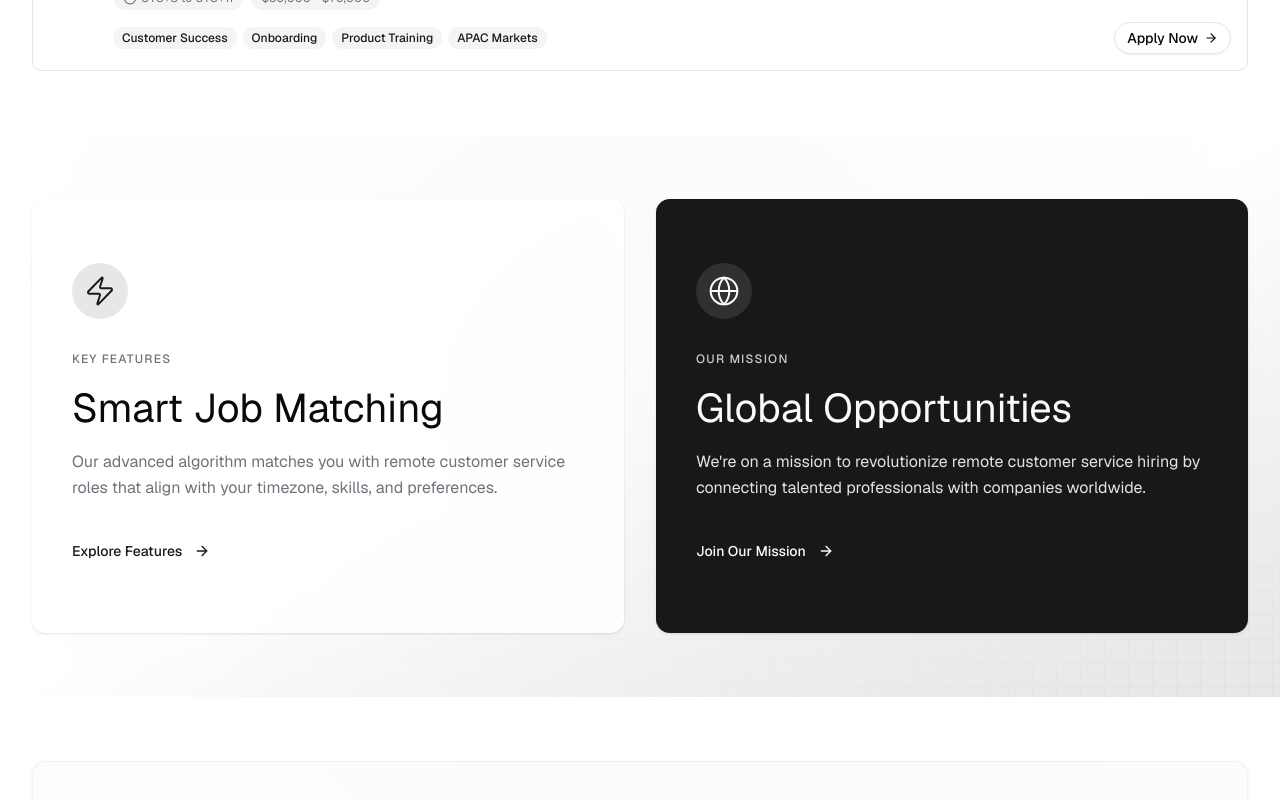
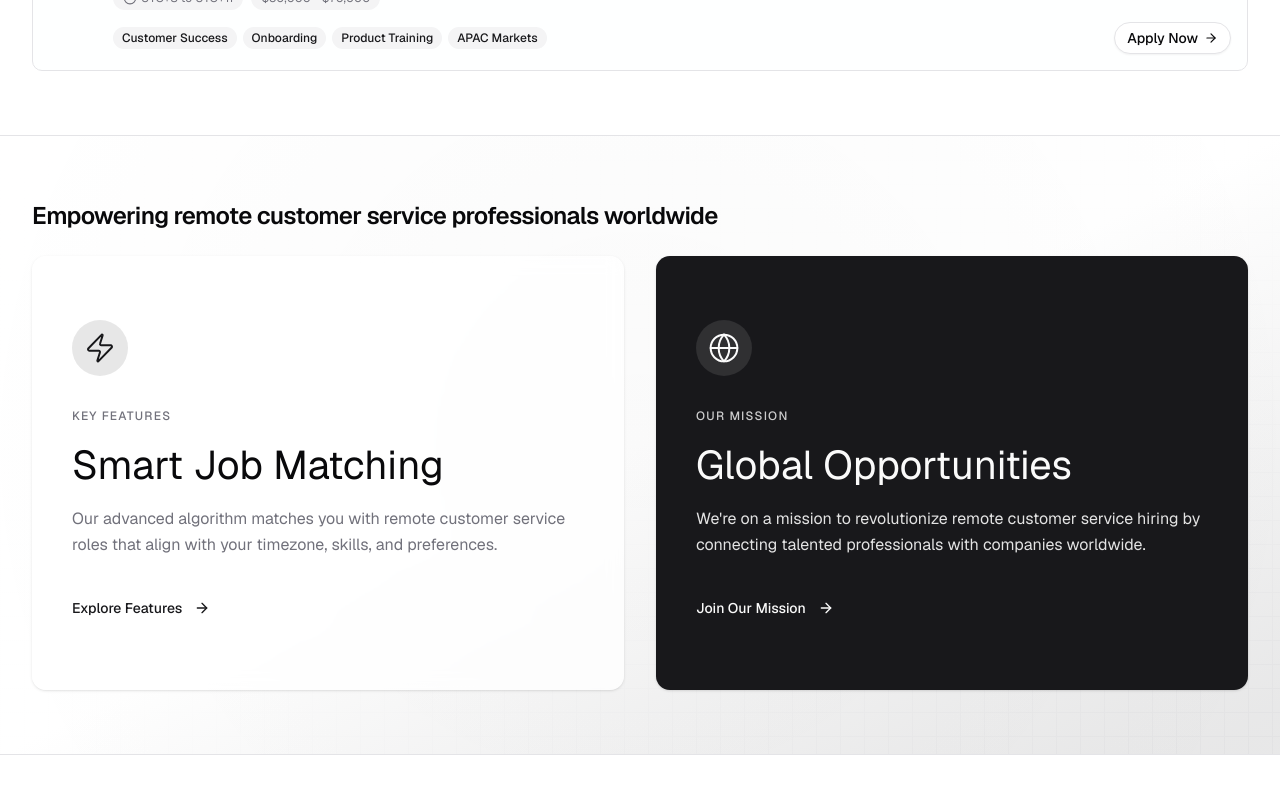
Before and after one commit to katsuragawaa/aligndesk, a Next.js app: page / in a window 1280 px wide. Shown: the part 2280-3080 px from the top of the page. Built offline with nearby package versions, Linux system fonts and the light colour scheme.

Commit message:
feat: add heading to about section for improved messaging and update styling

```diff
--- a/components/about.tsx
+++ b/components/about.tsx
@@ -6,7 +6,7 @@ export function About() {
   return (
     <section
       id="about"
-      className="relative overflow-hidden py-16"
+      className="relative overflow-hidden border-y py-16"
       aria-label="About AlignDesk"
     >
       <div className="absolute inset-0 -z-10">
@@ -15,6 +15,9 @@ export function About() {
         <div className="absolute inset-0 bg-[radial-gradient(circle_at_50%_50%,rgba(0,0,0,0.02)_0%,transparent_100%)]" />
       </div>
       <div className="mx-auto w-full max-w-7xl px-4 sm:px-6 lg:px-8">
+        <h2 className="mb-6 text-2xl font-semibold tracking-tight">
+          Empowering remote customer service professionals worldwide
+        </h2>
         <div
           className="grid gap-8 md:grid-cols-2"
           role="list"
```
